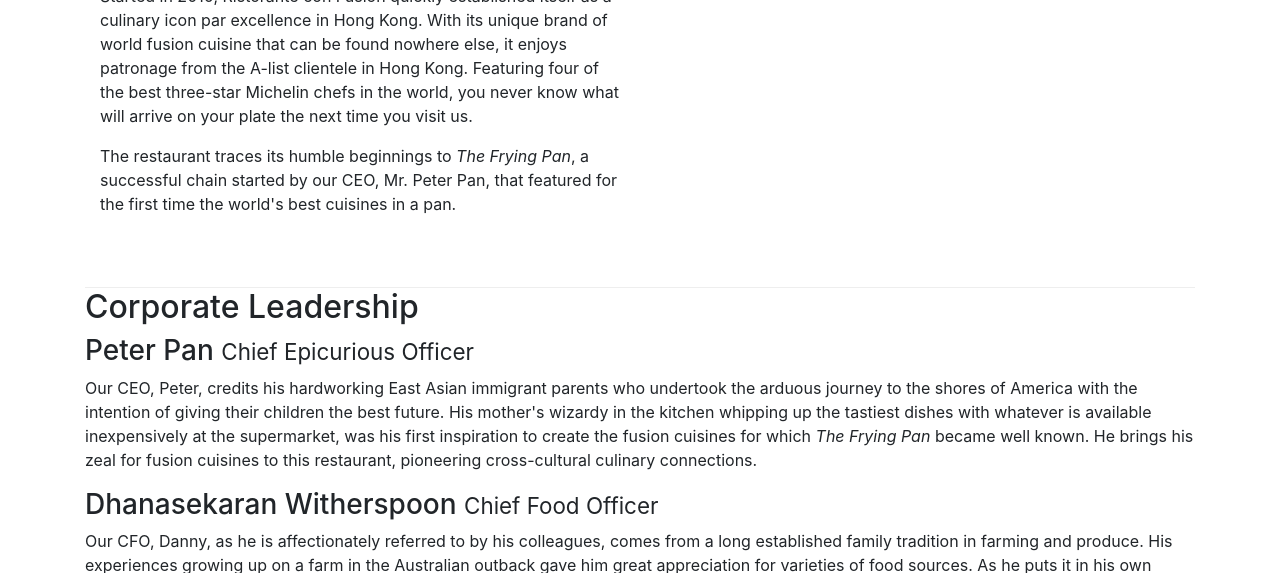
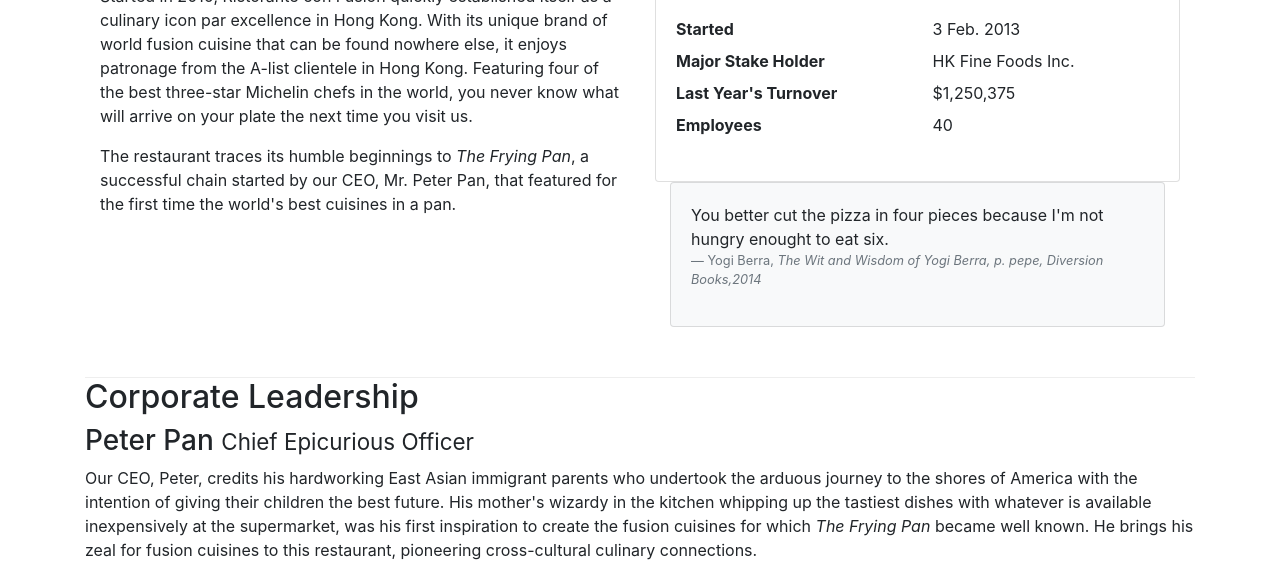
Before and after one commit to Iyyov21/Bootstrap, a website: page aboutus.html in a window 1280 px wide. Shown: the part 527-1100 px from the top of the page. Drawn offline with nearby package versions, Linux system fonts and the light colour scheme.

Commit message:
tabels and card exercise

```diff
--- a/aboutus.html
+++ b/aboutus.html
@@ -55,9 +55,7 @@
             <ol class="col-12 breadcrumb ">
                 <li class="breadcrumb-item"><a href="./index.html">Home</a></li>
                 <li class="breadcrumb-item active">About Us</li>
-
             </ol>
-
             <div class="col-12">
                <h3>About Us</h3>
                <hr>
@@ -69,8 +67,34 @@
                 <h2>Our History</h2>
                 <p>Started in 2010, Ristorante con Fusion quickly established itself as a culinary icon par excellence in Hong Kong. With its unique brand of world fusion cuisine that can be found nowhere else, it enjoys patronage from the A-list clientele in Hong Kong.  Featuring four of the best three-star Michelin chefs in the world, you never know what will arrive on your plate the next time you visit us.</p>
                 <p>The restaurant traces its humble beginnings to <em>The Frying Pan</em>, a successful chain started by our CEO, Mr. Peter Pan, that featured for the first time the world's best cuisines in a pan.</p>
-            </div class= "col-sm-12">
-            <div>
+            </div>
+            <div class="col-sm">
+                <div class="card">
+                    <h3 class="card-header bg-primary text-white">Facts At a Glance</h3>
+                    <div class="card-body">
+                        <dl class="row">
+                            <dt class="col-6">Started</dt>
+                            <dd class="col-6">3 Feb. 2013</dd>
+                            <dt class="col-6">Major Stake Holder</dt>
+                            <dd class="col-6">HK Fine Foods Inc.</dd>
+                            <dt class="col-6">Last Year's Turnover</dt>
+                            <dd class="col-6">$1,250,375</dd>
+                            <dt class="col-6">Employees</dt>
+                            <dd class="col-6">40</dd>
+                        </dl>
+                    </div>
+                </div>
+              <div class="col-12">
+                <div class="card card-body bg-light">
+                    <blockquote class="blockqupte">
+                        <p class="mb-0">You better cut the pizza in four pieces
+                            because I'm not hungry enought to eat six.</p>
+                            <footer class="blockquote-footer">Yogi Berra,
+                                <cite title="source Title">The Wit and Wisdom of Yogi Berra, p. pepe, Diversion Books,2014</cite>
+                            </footer>
+                    </blockquote>
+                </div>
+              </div>
             </div>
         </div>
 
--- a/aboutusstyle/styles.css
+++ b/aboutusstyle/styles.css
@@ -29,3 +29,6 @@
 
     background-color: #512da8;
 }
+.new-div{
+    background-color: #0f0f0f;
+}
```
Also changed, not shown: contactus.html (+1 -1 lines).
